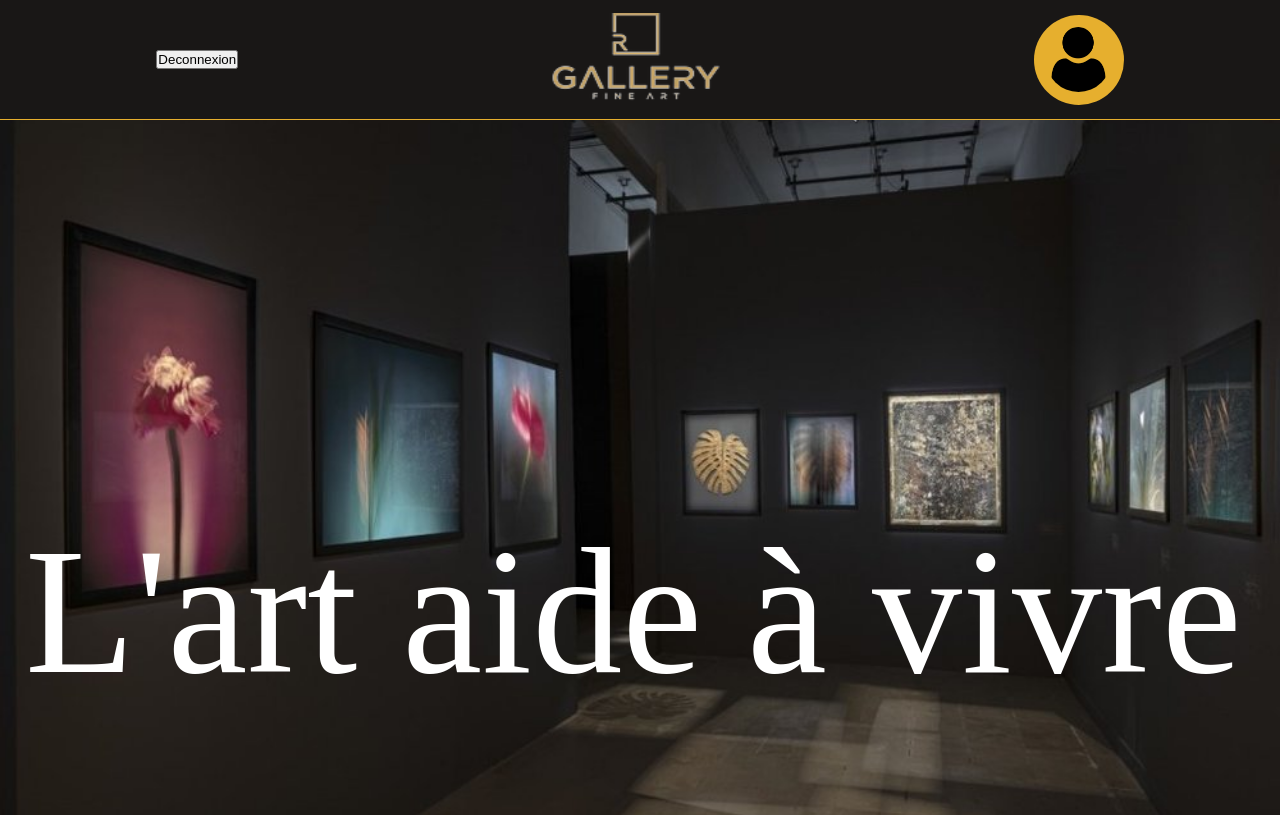
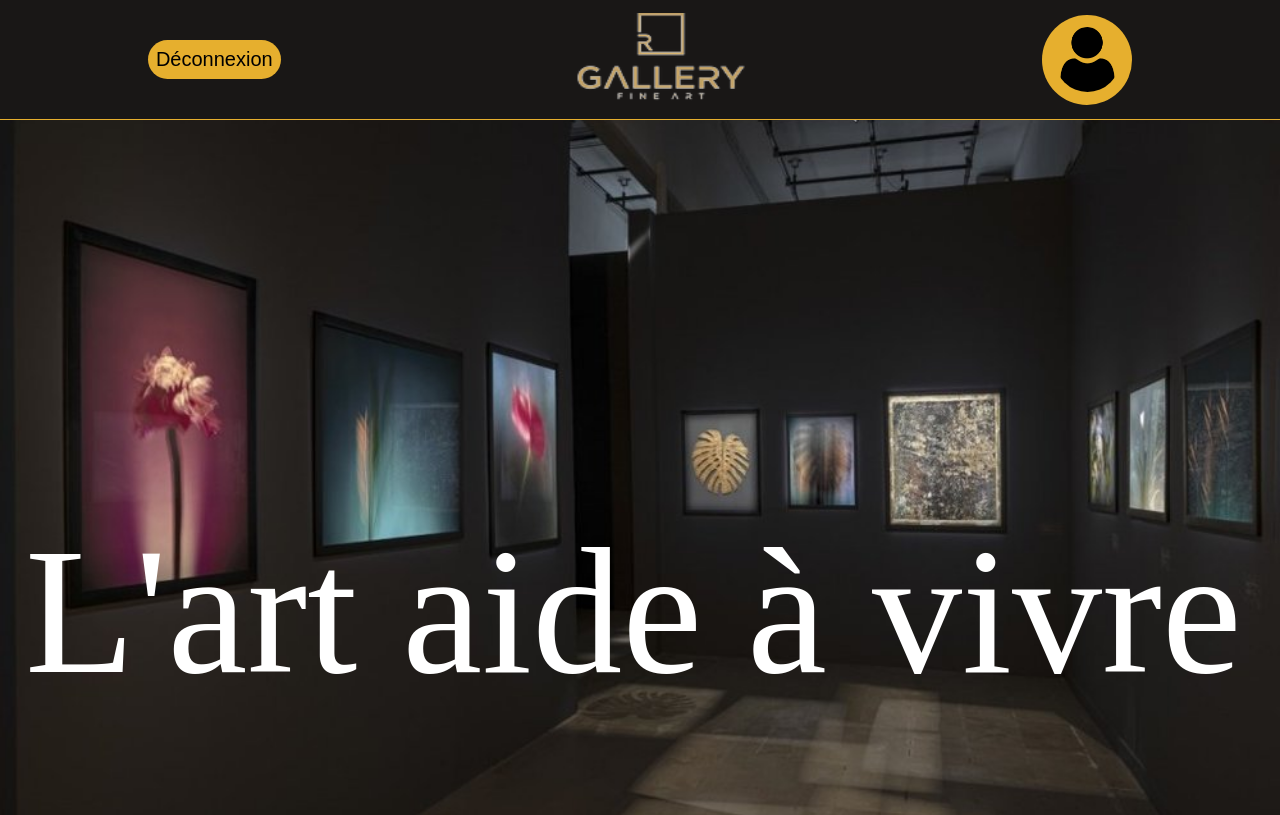
Before and after one commit to Claude2606/Claude-Peltier---Projet-ADB, a PHP site: page /vue/paccueil.php in a window 1280 px wide. Shown: the top 815 px of the page. Run offline with PHP 8.4, Linux system fonts and the light colour scheme.

Commit message:
btn de deconnexion

```diff
--- a/css/style.css
+++ b/css/style.css
@@ -131,9 +131,20 @@ header {
     height: 90px;
 }
 
-/* form input[type=submit] {
-    background-color: red;
-} */
+input[type=submit] {
+    width: 100%;
+    padding: 8px;
+    border-radius: 25px;
+    border: 0;
+    background-color: #E6AF2E;
+    font-size: 20px;
+    transition: 0.2s all;
+    cursor: pointer;
+}
+
+input[type=submit]:hover {
+    text-decoration: underline;
+}
 
 /* Section 1 */
 
--- a/vue/paccueil.php
+++ b/vue/paccueil.php
@@ -8,7 +8,7 @@ include('header.php');
     <div>
     <!-- Le bouton déconnexion apparaît -->
     <form action="<?php $_SERVER['DOCUMENT_ROOT'] ?>/GalerieArt/controller/userController.php" method="POST">
-        <input class="deconnect" type="submit" value="Deconnexion" name="bDeconnect">
+        <input class="deconnect" type="submit" value="Déconnexion" name="bDeconnect">
     </form>
     </div>
 
```
